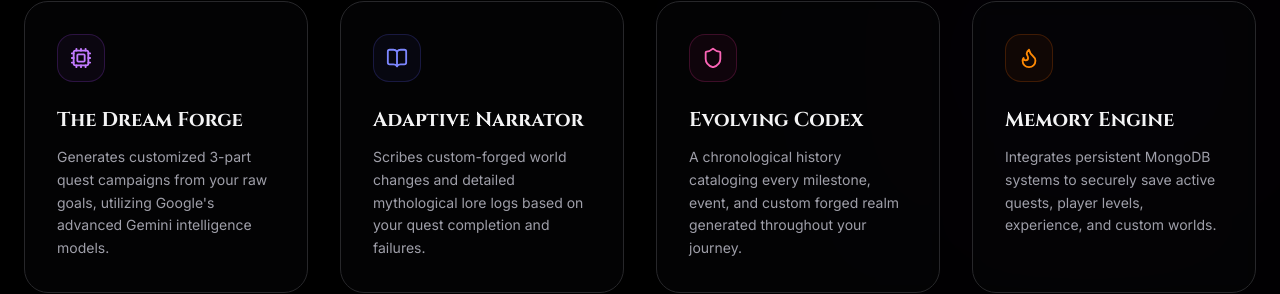
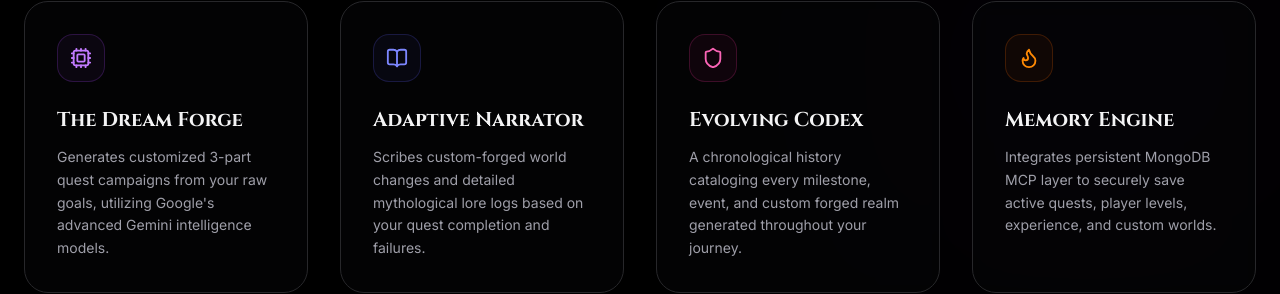
Before and after one commit to Hanish-Kamakshigari/SagaCore, a Next.js app: page / in a window 1280 px wide. Shown: the part 1151-1445 px from the top of the page. Built offline with nearby package versions, Linux system fonts and the light colour scheme; no server answers.

Commit message:
Update Memory Engine description to reference MongoDB MCP layer

```diff
--- a/app/components/LandingSections.tsx
+++ b/app/components/LandingSections.tsx
@@ -108,7 +108,7 @@
               Memory Engine
             </h3>
             <p className="mt-3 text-sm text-zinc-400 leading-relaxed">
-              Integrates persistent MongoDB systems to securely save active quests, player levels, experience, and custom worlds.
+              Integrates persistent MongoDB MCP layer to securely save active quests, player levels, experience, and custom worlds.
             </p>
           </motion.div>
 
```
